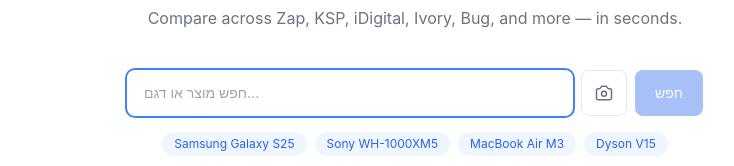
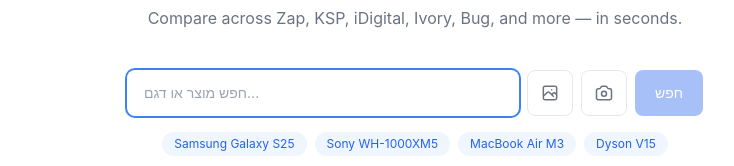
Before and after one commit to amitre/Cheaper2, a Next.js app: page / in a window 1280 px wide. Shown: the part 259-425 px from the top of the page, without its empty margins (225-959 px from the left). Built offline with nearby package versions, Linux system fonts and the light colour scheme.

Commit message:
Add image upload button alongside camera button
https://claude.ai/code/session_01VE3Sum56jFBaEB4hQyEsEg

```diff
--- a/src/components/SearchBar.tsx
+++ b/src/components/SearchBar.tsx
@@ -9,6 +9,7 @@ export default function SearchBar() {
   const [preview, setPreview] = useState<string | null>(null);
   const [error, setError] = useState<string | null>(null);
   const fileInputRef = useRef<HTMLInputElement>(null);
+  const uploadInputRef = useRef<HTMLInputElement>(null);
   const router = useRouter();
 
   function handleTextSubmit(e: React.FormEvent) {
@@ -64,6 +65,20 @@ export default function SearchBar() {
           className="flex-1 px-4 py-3 rounded-lg border border-gray-200 text-gray-900 placeholder-gray-400 focus:outline-none focus:ring-2 focus:ring-blue-500 focus:border-transparent text-sm"
         />
 
+        {/* Upload image button */}
+        <button
+          type="button"
+          onClick={() => uploadInputRef.current?.click()}
+          disabled={isIdentifying}
+          title="העלה תמונה"
+          className="px-3 py-3 rounded-lg border border-gray-200 text-gray-500 hover:text-blue-600 hover:border-blue-300 hover:bg-blue-50 transition-colors disabled:opacity-40 disabled:cursor-not-allowed"
+        >
+          <svg className="w-5 h-5" fill="none" viewBox="0 0 24 24" stroke="currentColor" strokeWidth={1.8}>
+            <path strokeLinecap="round" strokeLinejoin="round"
+              d="M4 16l4.586-4.586a2 2 0 012.828 0L16 16m-2-2l1.586-1.586a2 2 0 012.828 0L20 14m-6-6h.01M6 20h12a2 2 0 002-2V6a2 2 0 00-2-2H6a2 2 0 00-2 2v12a2 2 0 002 2z" />
+          </svg>
+        </button>
+
         {/* Camera button */}
         <button
           type="button"
@@ -95,12 +110,20 @@ export default function SearchBar() {
         </button>
       </form>
 
-      {/* Hidden file input — capture=environment opens rear camera on mobile */}
+      {/* Camera input — opens rear camera on mobile */}
       <input
         ref={fileInputRef}
         type="file"
         accept="image/*"
         capture="environment"
+        className="hidden"
+        onChange={handleImageChange}
+      />
+      {/* Upload input — opens file/gallery picker */}
+      <input
+        ref={uploadInputRef}
+        type="file"
+        accept="image/*"
         className="hidden"
         onChange={handleImageChange}
       />
```
